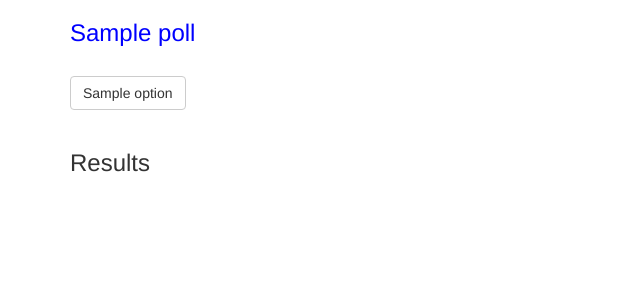
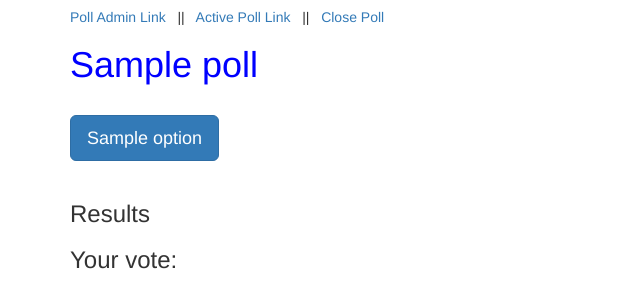
Before and after one commit to jillmd501/stevetime, a Node server app: template views/steve-admin-view.ejs in a window 1280 px wide. Shown: the top 308 px of the page, without its empty margins (0-640 px from the left). Run offline with Node 20, Linux system fonts and the light colour scheme; the template is opened without the code that fills it: most values are stand-ins (such as "Sample title", 1, 10 or a date in 2020).

Commit message:
defined poll variable

```diff
--- a/lib/count-votes.js
+++ b/lib/count-votes.js
@@ -1,15 +1,11 @@
-function countVotes(votes) {
-  var voteCount = {
-      'A': 0,
-      'B': 0,
-      'C': 0,
-      'D': 0
-  };
-
-  for (var vote in votes) {
-    voteCount[votes[vote]]++
-  }
-  return voteCount;
+module.exports = (poll) => {
+  var voteCount = {};
+    poll['votes'].forEach(function(vote){
+      if(voteCount[vote]){
+        voteCount[vote]++;
+      } else {
+        voteCount[vote] = 1;
+      }
+    });
+    return voteCount;
 }
-
-module.exports = countVotes;
--- a/public/client.js
+++ b/public/client.js
@@ -21,7 +21,9 @@ for (var i = 0; i < buttons.length; i++) {
 
 var resultCount = document.getElementById('results')
 
-socket.on('voteCount', function (votes) {
+var pollId = window.location.pathname.split('/')[2];
+
+socket.on('voteCount-' + pollId, function (votes) {
   var results = "Results: ";
     for (var vote in votes) {
       results = results + vote + ": " +  votes[vote] + " "
--- a/server.js
+++ b/server.js
@@ -71,16 +71,18 @@ io.on('connection', function (socket) {
 
   socket.on('message', function (channel, message) {
   if (channel === 'voteCast') {
+    var poll = app.locals.polls[message.id]
+    poll['votes'].push(message.option);
     votes[socket.id] = message;
-    socket.emit('voteCount', countVotes(votes));
-    socket.emit('userVote', message);
+    socket.emit('voteCount-' + poll.id, countVotes(poll));
+    // socket.emit('userVote', message);
   	}
 	});
 
 	socket.on('disconnect', function () {
 	  console.log('A user has disconnected.', io.engine.clientsCount);
 	  delete votes[socket.id];
-	  socket.emit('voteCount', countVotes(votes));
+	  // socket.emit('voteCount', countVotes(poll));
 	  io.sockets.emit('usersConnected', io.engine.clientsCount);
 	});
 });
--- a/views/steve-admin-view.ejs
+++ b/views/steve-admin-view.ejs
@@ -6,12 +6,20 @@
     <title>Steve Time</title>
   </head>
   <div class='container'>
-  <h3 style='color: blue'><%= poll.title %></h3>
+    <h5 class="center">
+        <a href="/polls/<%= id %>/<%= poll.adminID %>">Poll Admin Link</a> &nbsp || &nbsp
+        <a href="/polls/<%= id %>">Active Poll Link</a> &nbsp || &nbsp
+        <a href="#" id="close-poll">Close Poll</a>
+      </h5>
+
+  <div id="connection-count"></div>
+
+  <h1 style='color: blue'><%= poll.title %></h1>
     <br>
     <% for(var i=0; i < poll.options.length; i++){ %>
       <tr>
         <% if(poll.options[i] != ""){ %>
-          <td><button class="btn btn-default"> <%=poll.options[i]%> </button><br><br></td>
+          <td><button class="btn btn-primary btn-lg"> <%=poll.options[i]%> </button><br><br></td>
           <td id="<%=poll.options[i].toUpperCase()%>-votes"> <%= votes[poll.options[i].toUpperCase()]%> </td>
         <% } %>
       </tr>
@@ -19,5 +27,7 @@
 
   <h3>Results</h3>
     <div id='results'></div>
+  <h3>Your vote:</h3>
+    <div id='user-vote'></div>
 </div>
 </html>
--- a/views/steve-poll-view.ejs
+++ b/views/steve-poll-view.ejs
@@ -5,7 +5,11 @@
   </head>
 
 <div class='container'>
-
+  <div class="panel panel-default">
+    <div class="panel-body">
+      <img src="https://avatars2.githubusercontent.com/u/251000?v=3&s=460">
+    </div>
+  </div>
 
 </div>
 
```
Also changed, not shown: test/fixtures.js (added, +8 -0 lines), test/server-test.js (renamed from test/test.js, +1 -1 lines), 1 other file.
